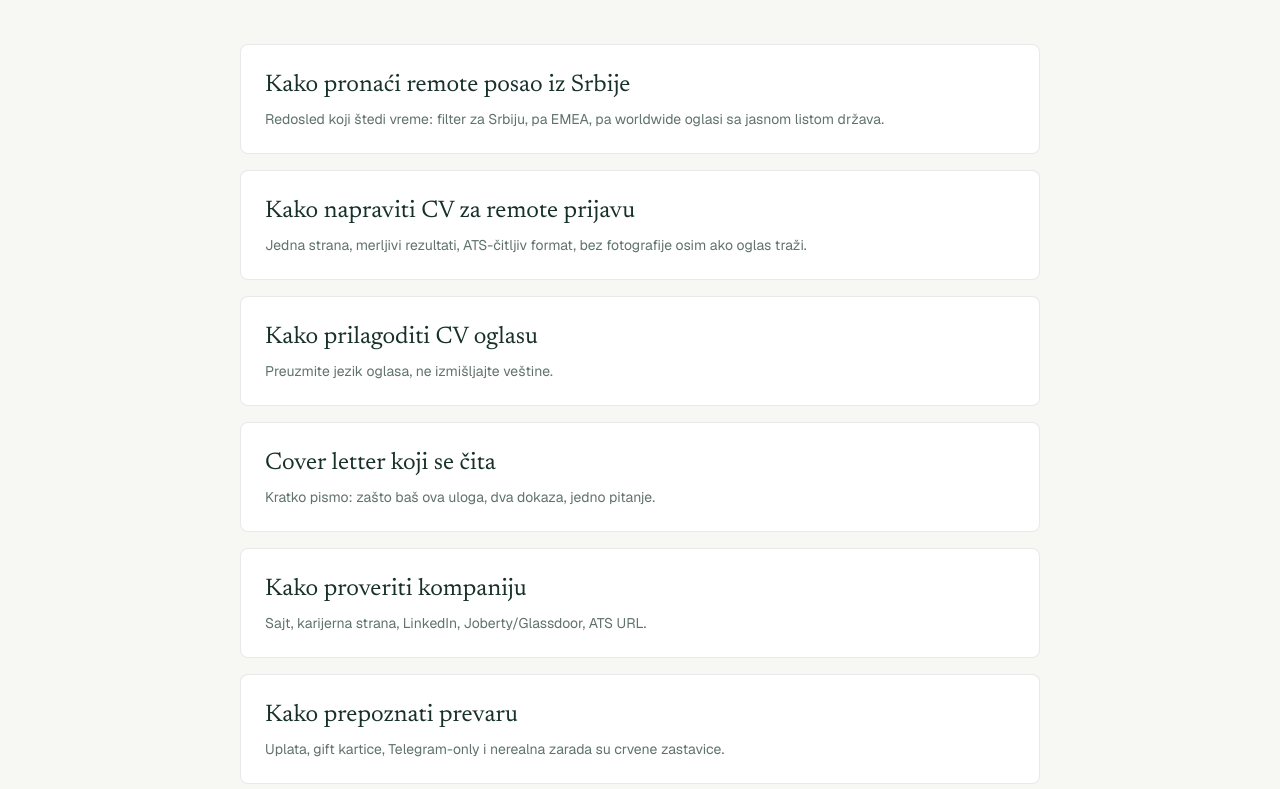
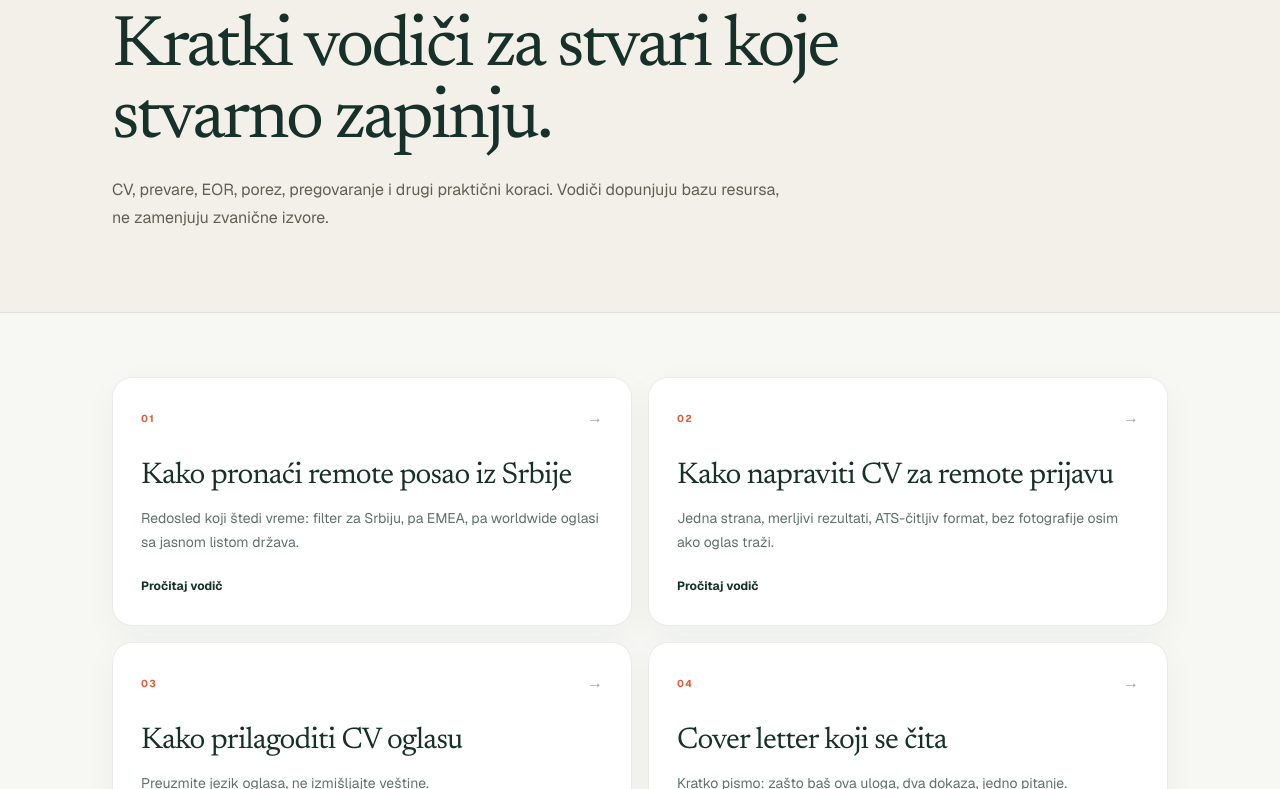
Before and after one commit to zoxknez/remoteposlovi, a Next.js app: page /vodici in a window 1280 px wide. Shown: the part 171-960 px from the top of the page. Built offline with nearby package versions, Linux system fonts and the light colour scheme.

Commit message:
Usklađeni vodiči, kompanije i dokumentacija sa novim fokusom

```diff
--- a/src/app/kompanije/page.tsx
+++ b/src/app/kompanije/page.tsx
@@ -5,62 +5,70 @@ import { getJobFeed } from "@/lib/jobs/aggregate";
 import { pageMeta } from "@/lib/seo";
 
 export const metadata = pageMeta(
-  "Kompanije sa remote oglasima",
-  "Kompanije iz javnih ATS boardova i trenutnog feeda oglasa. Srbija se proverava po oglasu, ne po imenu firme.",
+  "Kompanije iz eksperimentalnog feeda",
+  "Eksperimentalni pregled kompanija iz javnih ATS boardova i trenutnog feeda oglasa.",
   "/kompanije",
 );
 
 export default async function KompanijePage() {
-  const feed = await getJobFeed();
+  const feed = await getJobFeed().catch(() => null);
   const grouped = new Map<string, { name: string; count: number; serbia: number; career?: string }>();
+
   for (const board of ATS_BOARDS) {
-    grouped.set(board.name.toLowerCase(), {
-      name: board.name,
-      count: 0,
-      serbia: 0,
-      career: board.careerUrl,
-    });
+    grouped.set(board.name.toLowerCase(), { name: board.name, count: 0, serbia: 0, career: board.careerUrl });
   }
-  for (const job of feed.jobs) {
+  for (const job of feed?.jobs ?? []) {
     const key = job.companyNormalized || job.company.toLowerCase();
     const current = grouped.get(key) ?? { name: job.company, count: 0, serbia: 0 };
     current.count += 1;
-    if (job.serbiaEligibility === "CONFIRMED_SERBIA" || job.serbiaEligibility === "WORLDWIDE") {
-      current.serbia += 1;
-    }
+    if (job.serbiaEligibility === "CONFIRMED_SERBIA" || job.serbiaEligibility === "WORLDWIDE") current.serbia += 1;
     grouped.set(key, current);
   }
-  const companies = Array.from(grouped.values())
-    .filter((item) => item.count > 0)
-    .sort((a, b) => b.count - a.count);
+
+  const companies = Array.from(grouped.values()).filter((item) => item.count > 0).sort((a, b) => b.count - a.count);
 
   return (
-    <main className="mx-auto max-w-[1540px] px-5 py-12 md:px-12">
-      <h1 className="font-serif text-4xl md:text-6xl">Kompanije</h1>
-      <p className="mt-4 max-w-2xl text-[#52675f]">
-        Kompanije koje trenutno imaju remote oglase u feedu. Oznaka za Srbiju znači da postoje oglasi sa potvrđenom
-        Srbijom ili worldwide dostupnošću, ne da firma uvek zapošljava iz Srbije.
+    <main>
+      <section className="border-b border-[#dc5b38]/14 bg-[#fff5f0]">
+        <div className="mx-auto max-w-[1540px] px-5 py-12 md:px-12 md:py-16">
+          <span className="inline-flex rounded-full bg-[#dc5b38] px-3 py-1 text-[10px] font-bold tracking-[.12em] text-white">EKSPERIMENTALNO · BETA</span>
+          <h1 className="mt-4 max-w-5xl font-serif text-5xl tracking-[-0.04em] md:text-7xl">Kompanije iz trenutno dostupnih javnih feedova.</h1>
+          <p className="mt-5 max-w-3xl text-base leading-7 text-[#765f57]">
+            Ovo nije lista firmi koje garantovano zapošljavaju iz Srbije. Prikazuje kompanije koje trenutno imaju oglase u eksperimentalnom feedu, uz broj pozicija koje parser vidi kao Srbiju ili worldwide.
           </p>
-      <p className="mt-2 text-sm text-[#7c8c84]">Poslednja provera: {formatDateSr(feed.meta.fetchedAt)}</p>
-      <div className="mt-8 grid gap-4 md:grid-cols-2 lg:grid-cols-3">
+          {feed ? <p className="mt-3 text-xs text-[#92776e]">Feed osvežen: {formatDateSr(feed.meta.fetchedAt)}</p> : null}
+        </div>
+      </section>
+      <div className="mx-auto max-w-[1540px] px-5 py-10 md:px-12 md:py-14">
+        {companies.length ? (
+          <div className="grid gap-4 md:grid-cols-2 xl:grid-cols-3">
             {companies.map((company) => (
-          <article key={company.name} className="rounded-lg border border-[#17312a]/10 bg-white p-6">
-            <h2 className="font-serif text-2xl">{company.name}</h2>
-            <p className="mt-2 text-sm">Remote oglasi u feedu: {company.count}</p>
-            <p className="text-sm">
-              Srbija: {company.serbia > 0 ? `potvrđena / worldwide na ${company.serbia} oglasa` : "zavisi od pozicije"}
+              <article key={company.name} className="premium-card p-6">
+                <div className="flex items-center justify-between gap-4">
+                  <span className="text-[10px] font-bold tracking-[.12em] text-[#dc5b38]">KOMPANIJA</span>
+                  <span className="rounded-full bg-[#eef3ed] px-2.5 py-1 text-[10px] font-bold text-[#426052]">{company.count} oglasa</span>
+                </div>
+                <h2 className="mt-5 font-serif text-3xl tracking-[-0.025em]">{company.name}</h2>
+                <p className="mt-3 text-sm leading-6 text-[#60736b]">
+                  {company.serbia > 0
+                    ? `${company.serbia} oglasa trenutno imaju signal Srbija ili worldwide. Proverite originalni oglas.`
+                    : "Dostupnost iz Srbije zavisi od konkretne pozicije."}
                 </p>
-            <div className="mt-4 flex gap-3 text-sm font-bold text-[#dc5b38]">
-              <Link href={`/poslovi?q=${encodeURIComponent(company.name)}&srbija=0`}>Poslovi</Link>
-              {company.career ? (
-                <a href={company.career} target="_blank" rel="noreferrer">
-                  Career stranica ↗
-                </a>
-              ) : null}
+                <div className="mt-6 flex flex-wrap gap-2">
+                  <Link href={`/poslovi?q=${encodeURIComponent(company.name)}&srbija=0`} className="chip">Oglasi BETA</Link>
+                  {company.career ? <a href={company.career} target="_blank" rel="noreferrer" className="chip">Career stranica ↗</a> : null}
                 </div>
               </article>
             ))}
           </div>
+        ) : (
+          <div className="premium-panel p-10 text-center">
+            <h2 className="font-serif text-3xl">Feed trenutno nije dostupan.</h2>
+            <p className="mx-auto mt-3 max-w-lg text-sm leading-6 text-[#60736b]">Baza resursa i svi lokalni alati rade nezavisno od eksperimentalnog feeda oglasa.</p>
+            <Link href="/izvori" className="mt-5 inline-flex rounded-full bg-[#17312a] px-5 py-3 text-xs font-bold text-white">Otvori bazu resursa</Link>
+          </div>
+        )}
+      </div>
     </main>
   );
 }
--- a/src/app/manifest.ts
+++ b/src/app/manifest.ts
@@ -4,14 +4,12 @@ export default function manifest(): MetadataRoute.Manifest {
   return {
     name: "Remote Poslovi",
     short_name: "Remote poslovi",
-    description: "Alat za remote posao iz Srbije.",
+    description: "Kurirana baza za remote rad, freelance, učenje, poslovanje i karijeru sa fokusom na Srbiju.",
     start_url: "/",
     display: "standalone",
     background_color: "#f6f7f3",
     theme_color: "#17312a",
     lang: "sr-Latn",
-    icons: [
-      { src: "/icon.svg", sizes: "any", type: "image/svg+xml" },
-    ],
+    icons: [{ src: "/icon.svg", sizes: "any", type: "image/svg+xml" }],
   };
 }
--- a/src/app/vodici/page.tsx
+++ b/src/app/vodici/page.tsx
@@ -4,21 +4,43 @@ import { pageMeta } from "@/lib/seo";
 
 export const metadata = pageMeta(
   "Praktični vodiči",
-  "Kratki vodiči za remote prijavu iz Srbije: CV, prevara, EOR, porez i pregovor o plati.",
+  "Kratki, konkretni vodiči za remote rad, prijavu, porez, sigurnost i pregovaranje.",
   "/vodici",
 );
 
 export default function VodiciPage() {
   return (
-    <main className="mx-auto max-w-4xl px-5 py-12 md:px-12">
-      <h1 className="font-serif text-4xl md:text-6xl">Vodiči</h1>
-      <div className="mt-8 grid gap-4">
-        {GUIDES.map((guide) => (
-          <Link key={guide.slug} href={`/vodici/${guide.slug}`} className="rounded-lg border border-[#17312a]/10 bg-white p-6">
-            <h2 className="font-serif text-2xl">{guide.title}</h2>
-            <p className="mt-2 text-sm text-[#60736b]">{guide.summary}</p>
-          </Link>
-        ))}
+    <main>
+      <section className="border-b border-[#17312a]/8 bg-[#f2f0e8]">
+        <div className="mx-auto max-w-6xl px-5 py-14 md:px-12 md:py-20">
+          <p className="eyebrow">PRAKTIČNO, BEZ PUNILA</p>
+          <h1 className="mt-3 max-w-4xl font-serif text-5xl tracking-[-0.04em] md:text-7xl">
+            Kratki vodiči za stvari koje stvarno zapinju.
+          </h1>
+          <p className="mt-5 max-w-2xl text-base leading-7 text-[#625f54]">
+            CV, prevare, EOR, porez, pregovaranje i drugi praktični koraci. Vodiči dopunjuju bazu resursa, ne zamenjuju zvanične izvore.
+          </p>
+        </div>
+      </section>
+      <div className="mx-auto max-w-6xl px-5 py-12 md:px-12 md:py-16">
+        <div className="grid gap-4 md:grid-cols-2">
+          {GUIDES.map((guide, index) => (
+            <Link key={guide.slug} href={`/vodici/${guide.slug}`} className="premium-card group p-6 md:p-7">
+              <div className="flex items-center justify-between gap-4">
+                <span className="text-[10px] font-bold tracking-[.14em] text-[#dc5b38]">
+                  {String(index + 1).padStart(2, "0")}
+                </span>
+                <span className="text-[#9aa59f] transition group-hover:translate-x-1 group-hover:text-[#dc5b38]">→</span>
+              </div>
+              <h2 className="mt-7 font-serif text-3xl tracking-[-0.025em]">{guide.title}</h2>
+              <p className="mt-3 text-sm leading-6 text-[#60736b]">{guide.summary}</p>
+              <span className="mt-6 inline-flex text-xs font-bold text-[#17312a]">Pročitaj vodič</span>
+            </Link>
+          ))}
+        </div>
+        <div className="mt-12 rounded-2xl border border-[#17312a]/8 bg-[#eef3ed] p-5 text-sm leading-6 text-[#60736b]">
+          Treba vam konkretan servis ili alat umesto teksta? <Link href="/izvori" className="font-bold text-[#17312a]">Pretražite celu bazu resursa →</Link>
+        </div>
       </div>
     </main>
   );
```
Also changed, not shown: 1 other file (tests, documents, lock files or other folders). Lines whose indentation alone changed are shown as unchanged.
